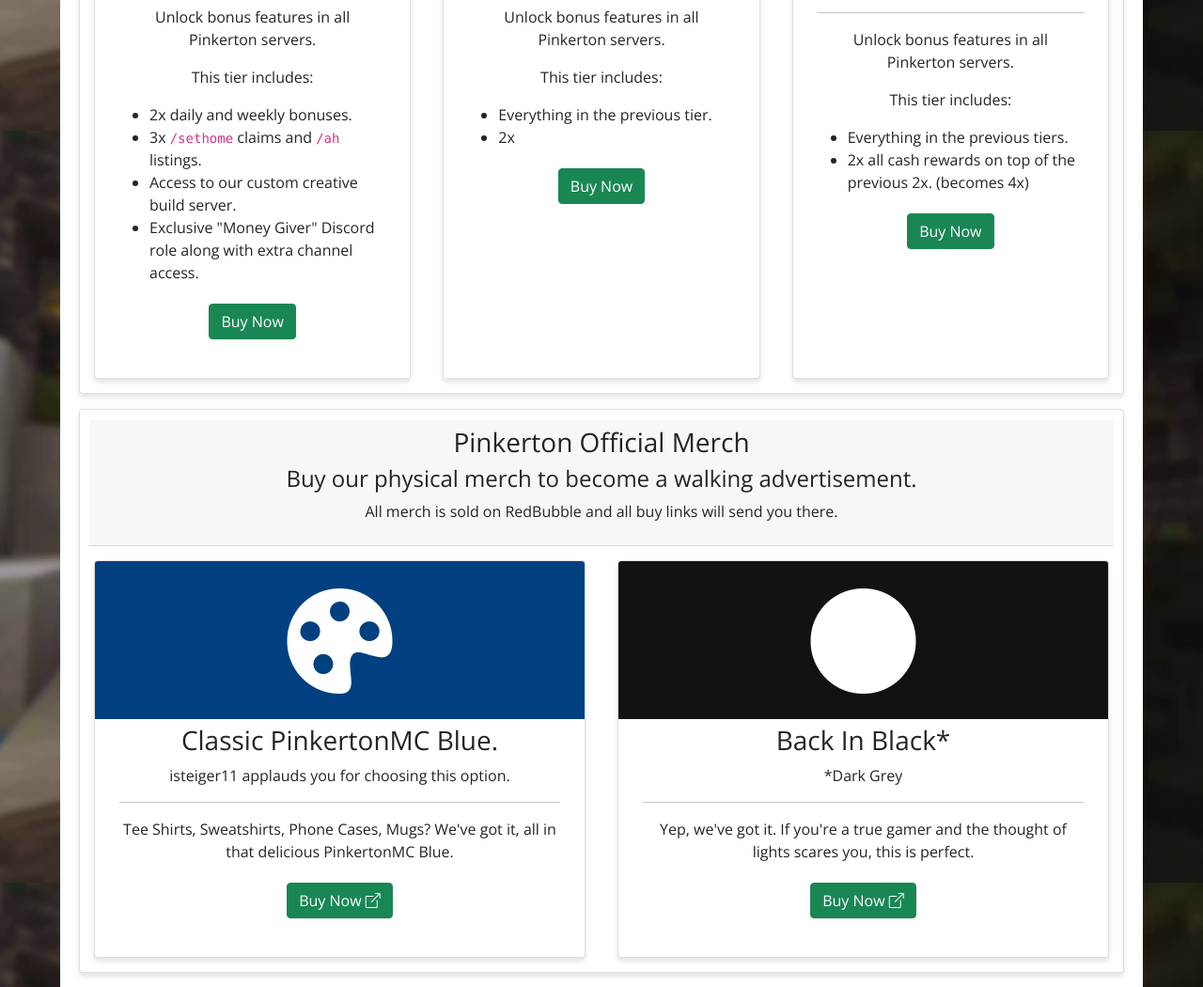
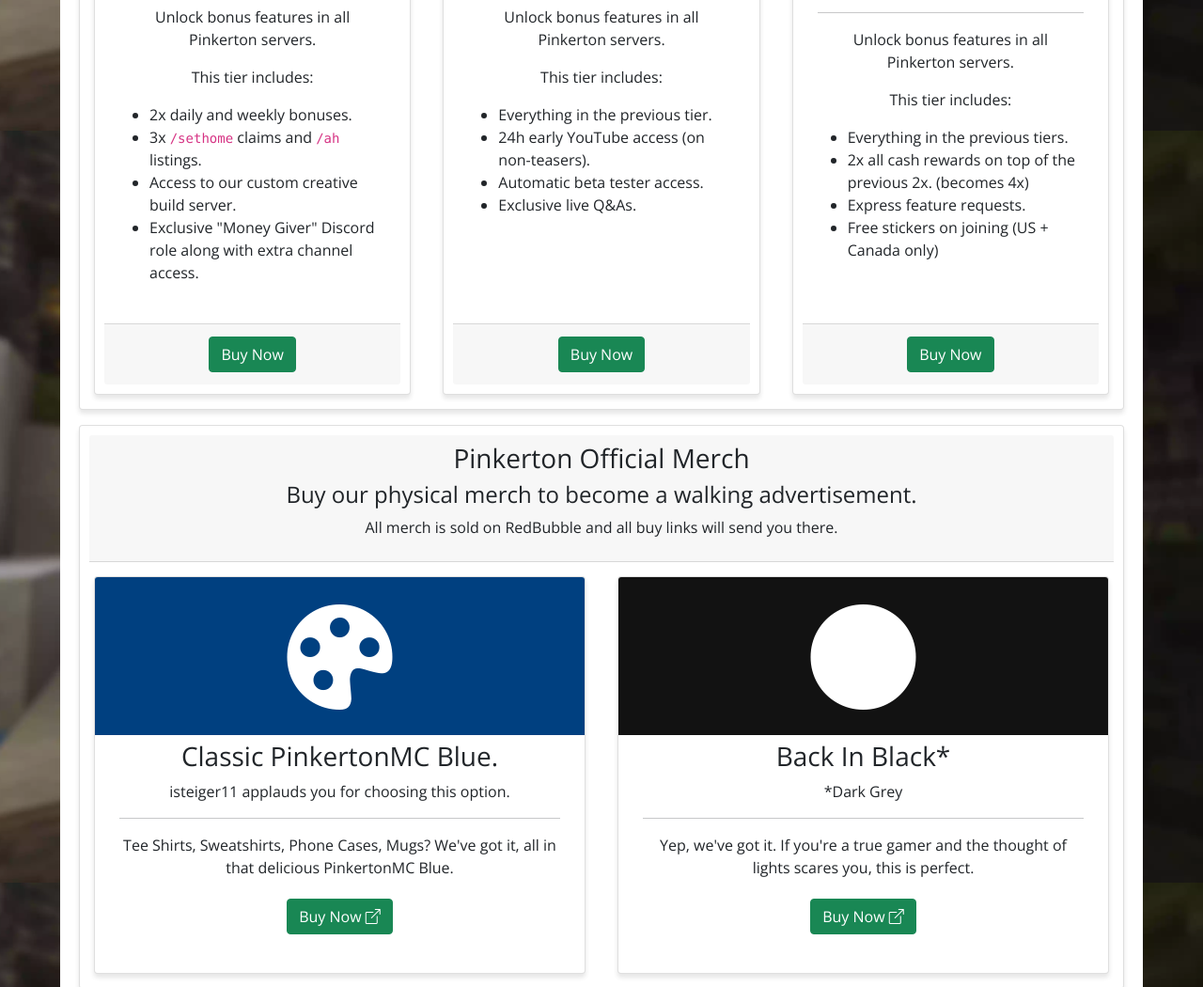
Before and after one commit to asavage7/pinkertonsitenew, a plain HTML site: page shop.html in a window 1280 px wide. Shown: the part 661-1711 px from the top of the page at 94% size. Drawn offline with nearby package versions, Linux system fonts and the light colour scheme.

Commit message:
more stuff

```diff
--- a/shop.html
+++ b/shop.html
@@ -46,7 +46,8 @@
                                 <li>Access to our custom creative build server.</li>
                                 <li>Exclusive "Money Giver" Discord role along with extra channel access.</li>
                             </ul>
-                            <a class="btn btn-success" href="#" role="button">Buy Now</a>
+                        </div>
+                        <div class="card-footer"> <a class="btn btn-success" href="#" role="button">Buy Now</a>
                         </div>
                     </div>
                 </div>
@@ -64,9 +65,12 @@
                             <p>This tier includes:</p>
                             <ul class="left">
                                 <li>Everything in the previous tier.</li>
-                                <li>2x</li>
+                                <li>24h early YouTube access (on non-teasers).</li>
+                                <li>Automatic beta tester access.</li>
+                                <li>Exclusive live Q&As.</li>
                             </ul>
-                            <a class="btn btn-success" href="#" role="button">Buy Now</a>
+                        </div>
+                        <div class="card-footer"> <a class="btn btn-success" href="#" role="button">Buy Now</a>
                         </div>
                     </div>
                 </div>
@@ -85,8 +89,13 @@
                             <ul class="left">
                                 <li>Everything in the previous tiers.</li>
                                 <li>2x all cash rewards on top of the previous 2x. (becomes 4x)</li>
+                                <li>Express feature requests.</li>
+                                <li>Free stickers on joining (US + Canada only)</li>
                             </ul>
-                            <a class="btn btn-success" href="#" role="button">Buy Now</a>
+
+
+                        </div>
+                        <div class="card-footer"> <a class="btn btn-success" href="#" role="button">Buy Now</a>
                         </div>
                     </div>
                 </div>
@@ -110,7 +119,8 @@
                                 <hr>
                                 <p>Tee Shirts, Sweatshirts, Phone Cases, Mugs? We've got it, all in that delicious
                                     PinkertonMC Blue.</p>
-                                <a class="btn btn-success" href="https://www.redbubble.com/shop/ap/78592254" target="_blank" role="button">Buy Now <i class="bi bi-box-arrow-up-right"></i></a>
+                                <a class="btn btn-success" href="https://www.redbubble.com/shop/ap/78592254"
+                                    target="_blank" role="button">Buy Now <i class="bi bi-box-arrow-up-right"></i></a>
                         </div>
                     </div>
                 </div>
@@ -123,8 +133,10 @@
                             <h3 class="card-title">Back In Black*</h3>
                             <p>*Dark Grey</p>
                             <hr>
-                            <p>Yep, we've got it. If you're a true gamer and the thought of lights scares you, this is perfect.</p>
-                            <a class="btn btn-success" href="https://www.redbubble.com/shop/ap/78610612" target="_blank" role="button">Buy Now <i class="bi bi-box-arrow-up-right"></i></a>
+                            <p>Yep, we've got it. If you're a true gamer and the thought of lights scares you, this is
+                                perfect.</p>
+                            <a class="btn btn-success" href="https://www.redbubble.com/shop/ap/78610612" target="_blank"
+                                role="button">Buy Now <i class="bi bi-box-arrow-up-right"></i></a>
                         </div>
                     </div>
                 </div>
```
Also changed, not shown: includes/footer.html (line endings or trailing spaces).
